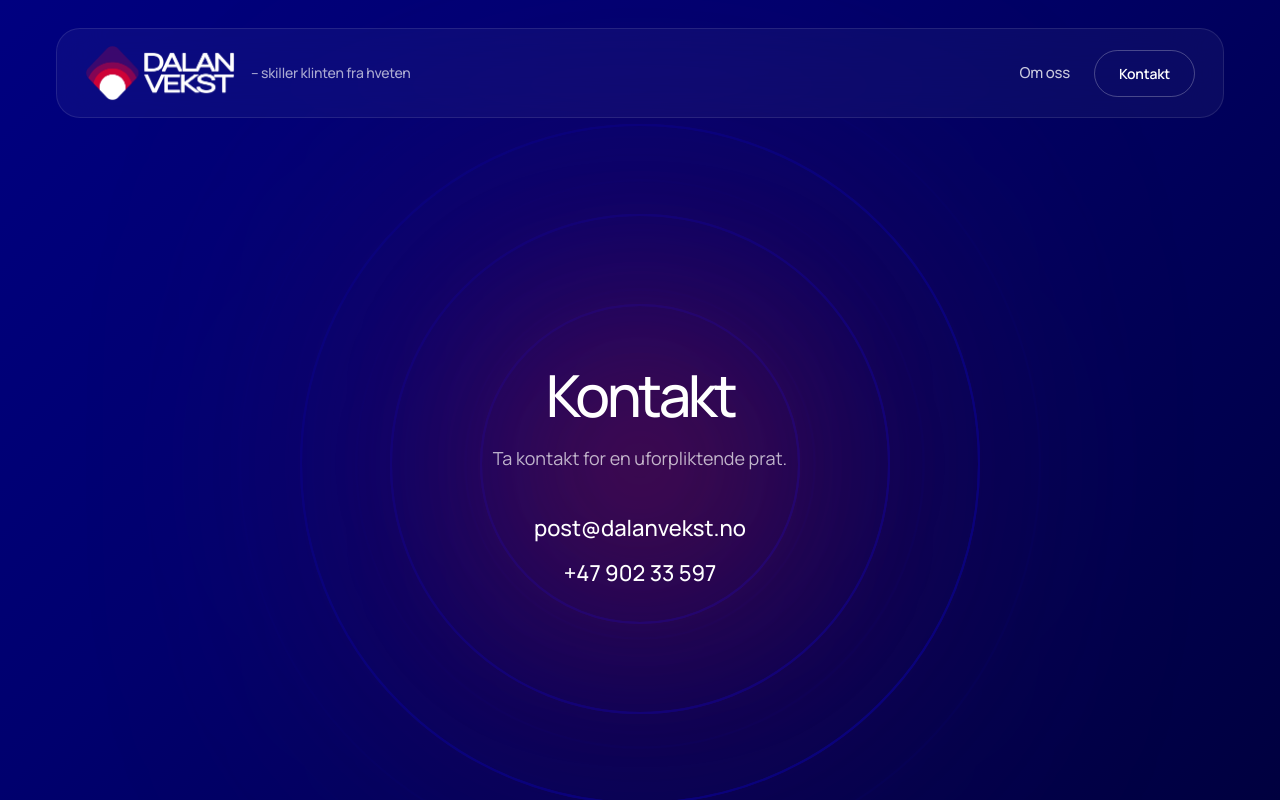
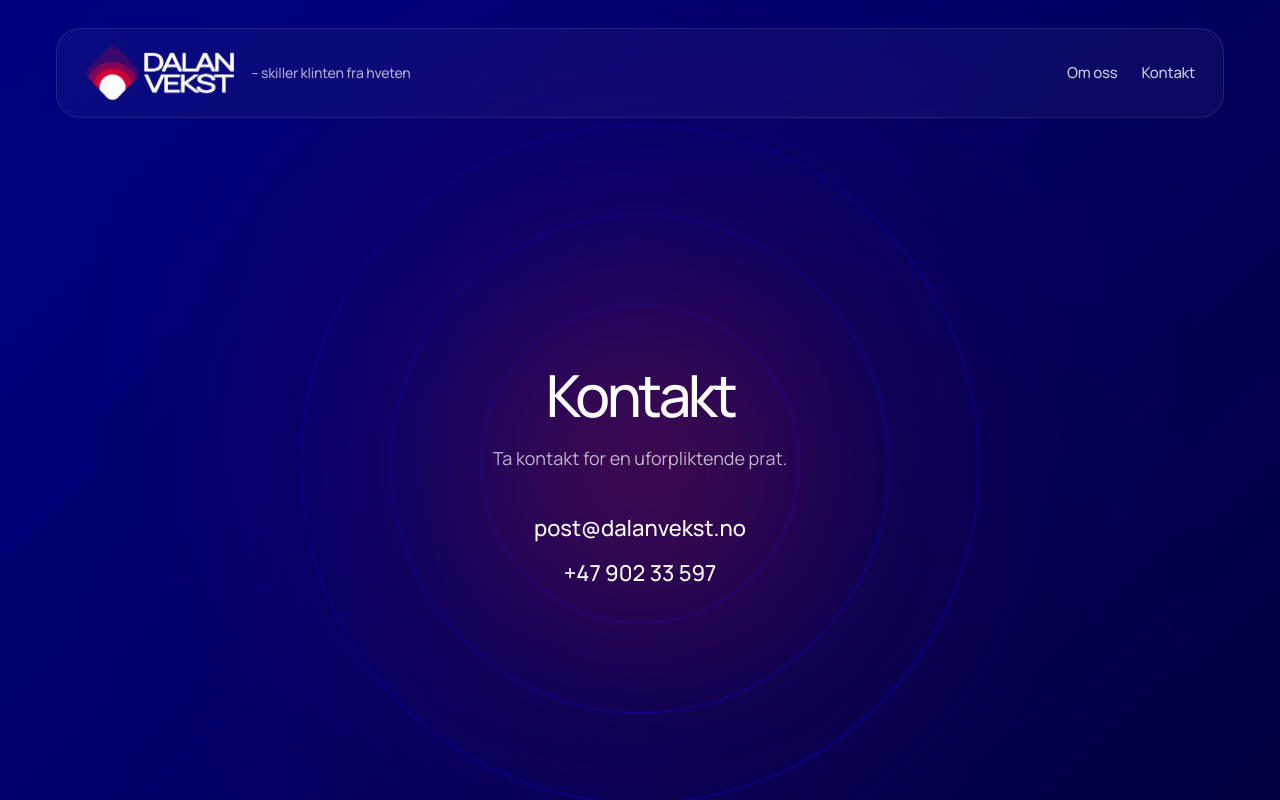
Before and after one commit to autovalg/dalanvekst, a Next.js app: page /kontakt in a window 1280 px wide. Built offline with nearby package versions, Linux system fonts and the light colour scheme.

Commit message:
dalanvekst live 1.1

```diff
--- a/app/kontakt/page.tsx
+++ b/app/kontakt/page.tsx
@@ -88,7 +88,7 @@ export default function KontaktPage() {
 
               <a
                 href="/kontakt"
-                className="inline-flex items-center rounded-full border border-white/25 px-4 py-2 text-[14px] font-semibold tracking-[-0.015em] text-white transition hover:bg-white/10 sm:px-6 sm:py-3"
+                className="hidden text-[15px] font-medium tracking-[-0.015em] text-white/78 transition hover:text-white md:block"
               >
                 Kontakt
               </a>
--- a/app/om-oss/page.tsx
+++ b/app/om-oss/page.tsx
@@ -41,7 +41,7 @@ export default function OmOssPage() {
 
               <a
                 href="/kontakt"
-                className="inline-flex items-center rounded-full border border-white/25 px-4 py-2 text-[14px] font-semibold tracking-[-0.015em] text-white transition hover:bg-white/10 sm:px-6 sm:py-3"
+                className="hidden text-[15px] font-medium tracking-[-0.015em] text-white/78 transition hover:text-white md:block"
               >
                 Kontakt
               </a>
```
